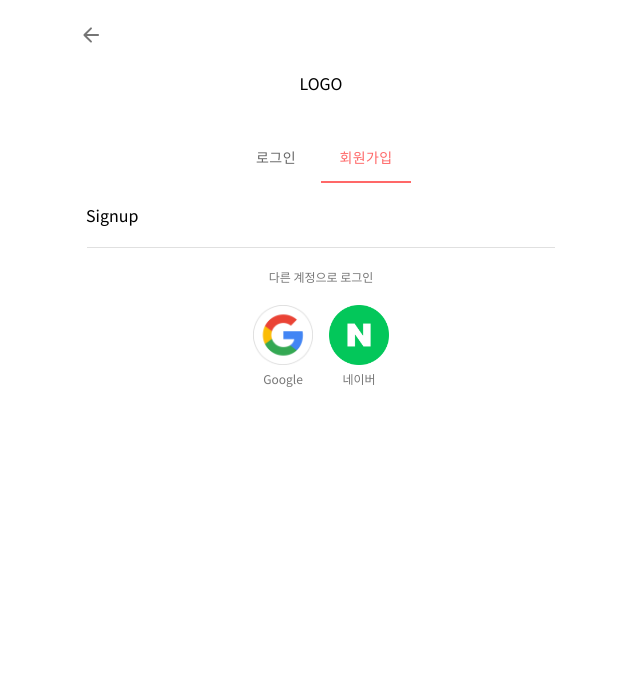
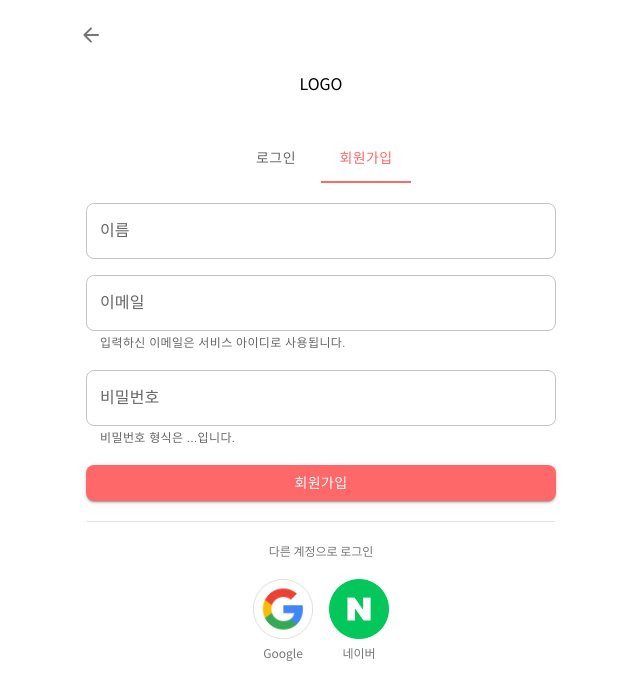
Before and after one commit to 2023-inha-capstone-team4/interactive-novel-web, a React (Create React App) app: page /signin in a window 1280 px wide. Both pictures are taken after a click on the tab "회원가입". Shown: the top 700 px of the page, without its empty margins (319-959 px from the left). Built offline with nearby package versions, Linux system fonts and the light colour scheme; no server answers.

Commit message:
feat: 회원가입 폼 추가

```diff
--- a/src/pages/SigninPage/Signup.tsx
+++ b/src/pages/SigninPage/Signup.tsx
@@ -1,8 +1,59 @@
+import {
+  Button,
+  FormControl,
+  FormHelperText,
+  InputLabel,
+  OutlinedInput,
+  Stack,
+} from '@mui/material';
+
 /**
  * 회원가입 영역입니다.
  */
 function Signup() {
-  return <>Signup</>;
+  return (
+    <>
+      <Stack direction="column" spacing={2}>
+        <FormControl>
+          <InputLabel htmlFor="input-username">이름</InputLabel>
+          <OutlinedInput
+            type="text"
+            id="input-username"
+            placeholder="이름을 입력해주세요"
+            label="이름"
+            fullWidth
+          />
+        </FormControl>
+        <FormControl>
+          <InputLabel htmlFor="input-email">이메일</InputLabel>
+          <OutlinedInput
+            type="email"
+            id="input-email"
+            placeholder="이메일을 입력해주세요"
+            label="이메일"
+            fullWidth
+          />
+          <FormHelperText id="input-email">
+            입력하신 이메일은 서비스 아이디로 사용됩니다.
+          </FormHelperText>
+        </FormControl>
+        <FormControl>
+          <InputLabel htmlFor="input-password">비밀번호</InputLabel>
+          <OutlinedInput
+            type="password"
+            id="input-password"
+            placeholder="비밀번호를 입력해주세요"
+            label="비밀번호"
+            fullWidth
+          />
+          <FormHelperText id="input-password">비밀번호 형식은 ...입니다.</FormHelperText>
+        </FormControl>
+        <Button variant="contained" fullWidth>
+          회원가입
+        </Button>
+      </Stack>
+    </>
+  );
 }
 
 export default Signup;
```
